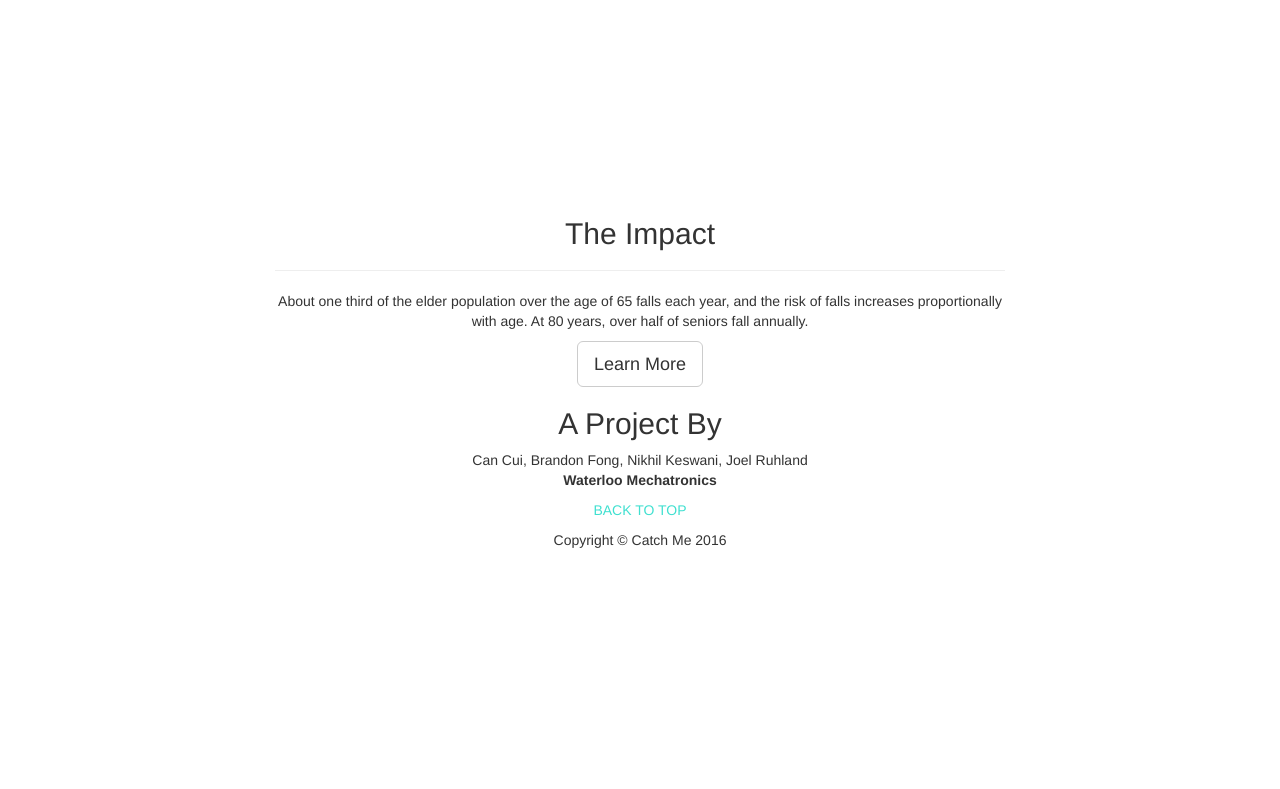
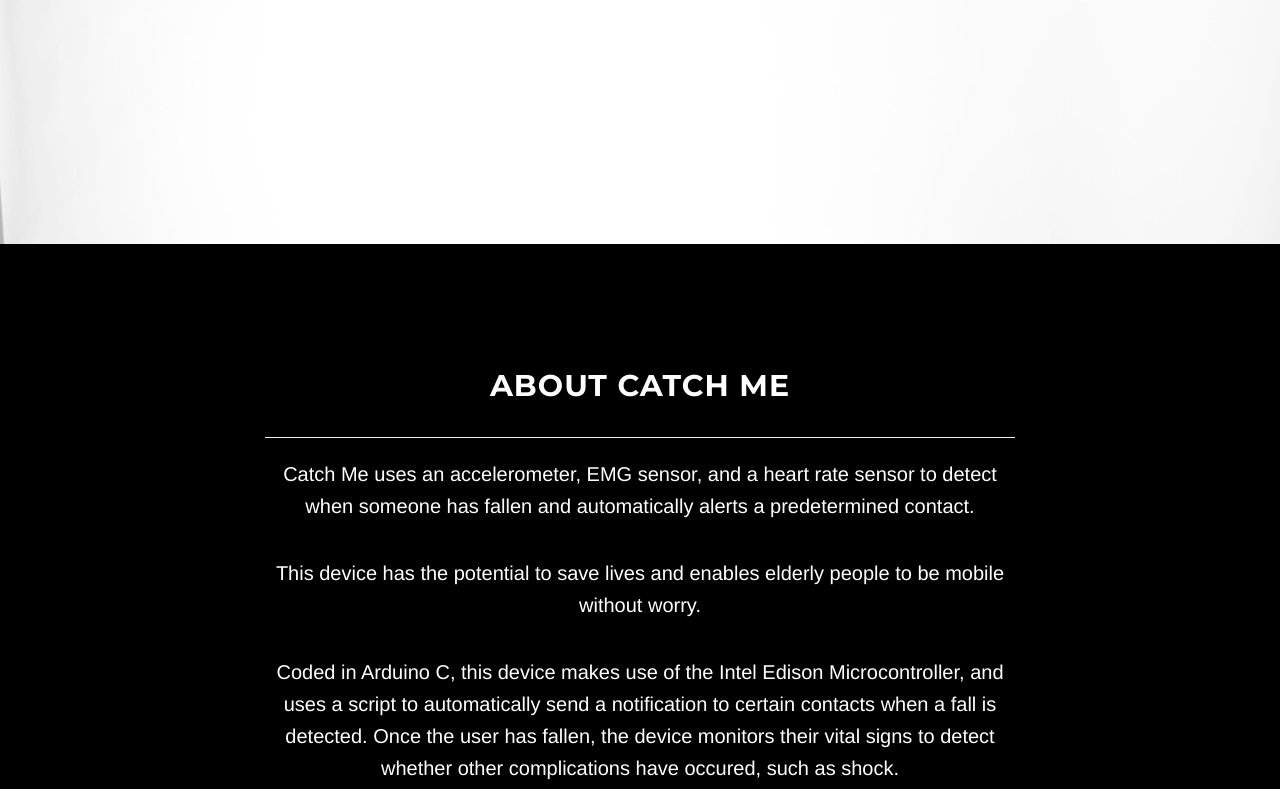
Before and after one commit to BrandonFong1997/CatchMe, a website: page index.html in a window 1280 px wide. Shown: the part 556-1345 px from the top of the page. Before the commit the page ends 1116 px from the top, so only its background shows below. Drawn offline with nearby package versions, Linux system fonts and the light colour scheme; some packages are replaced by stand-ins of ours.

Commit message:
Update index.html

```diff
--- a/index.html
+++ b/index.html
@@ -19,7 +19,7 @@
     <link href="https://fonts.googleapis.com/css?family=Montserrat:400,700" rel="stylesheet" type="text/css">
 
     <!-- Theme CSS -->
-
+    <link href="css/grayscale.min.css" rel="stylesheet">
 
     <!-- HTML5 Shim and Respond.js IE8 support of HTML5 elements and media queries -->
     <!-- WARNING: Respond.js doesn't work if you view the page via file:// -->
```
